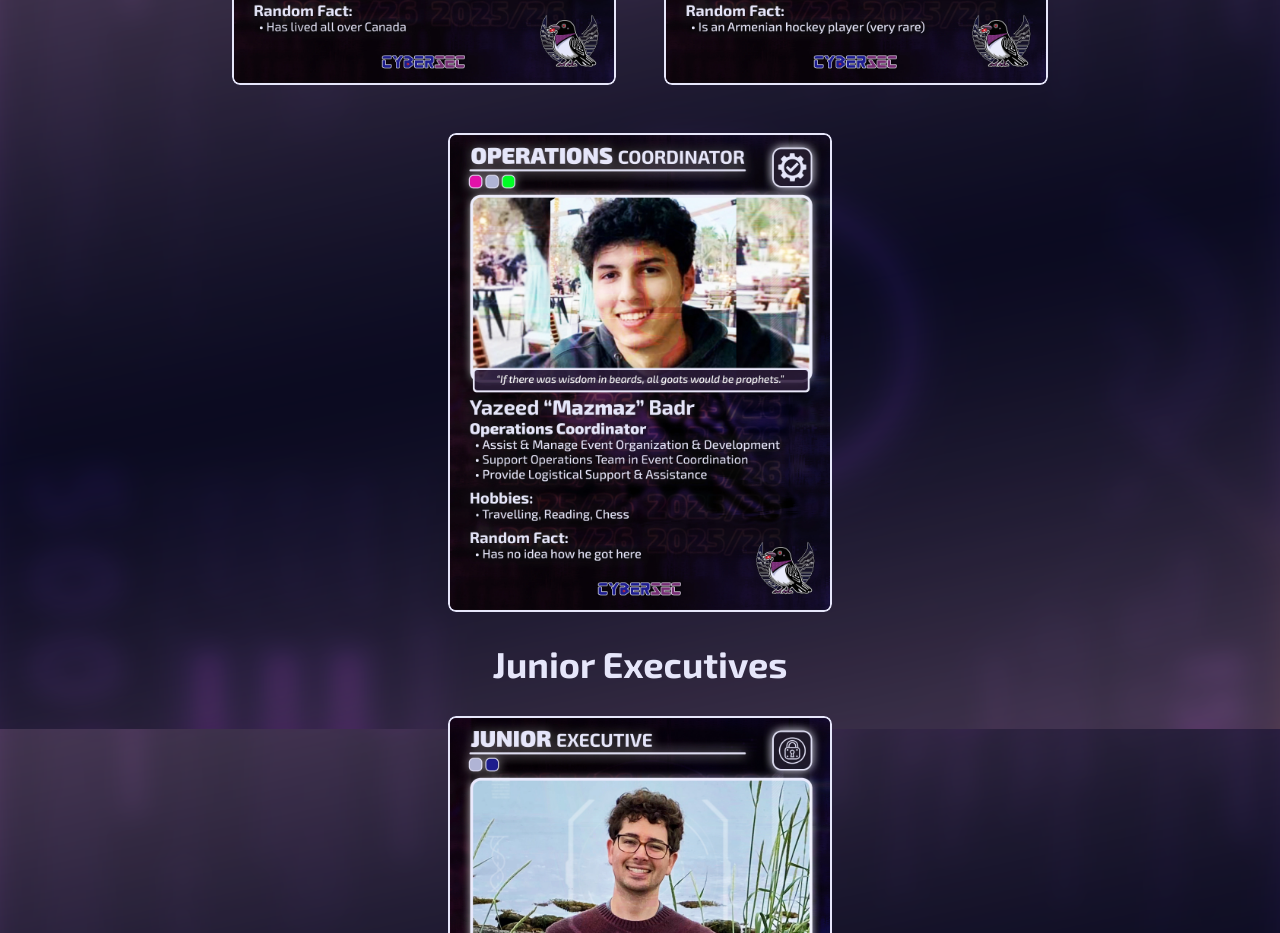
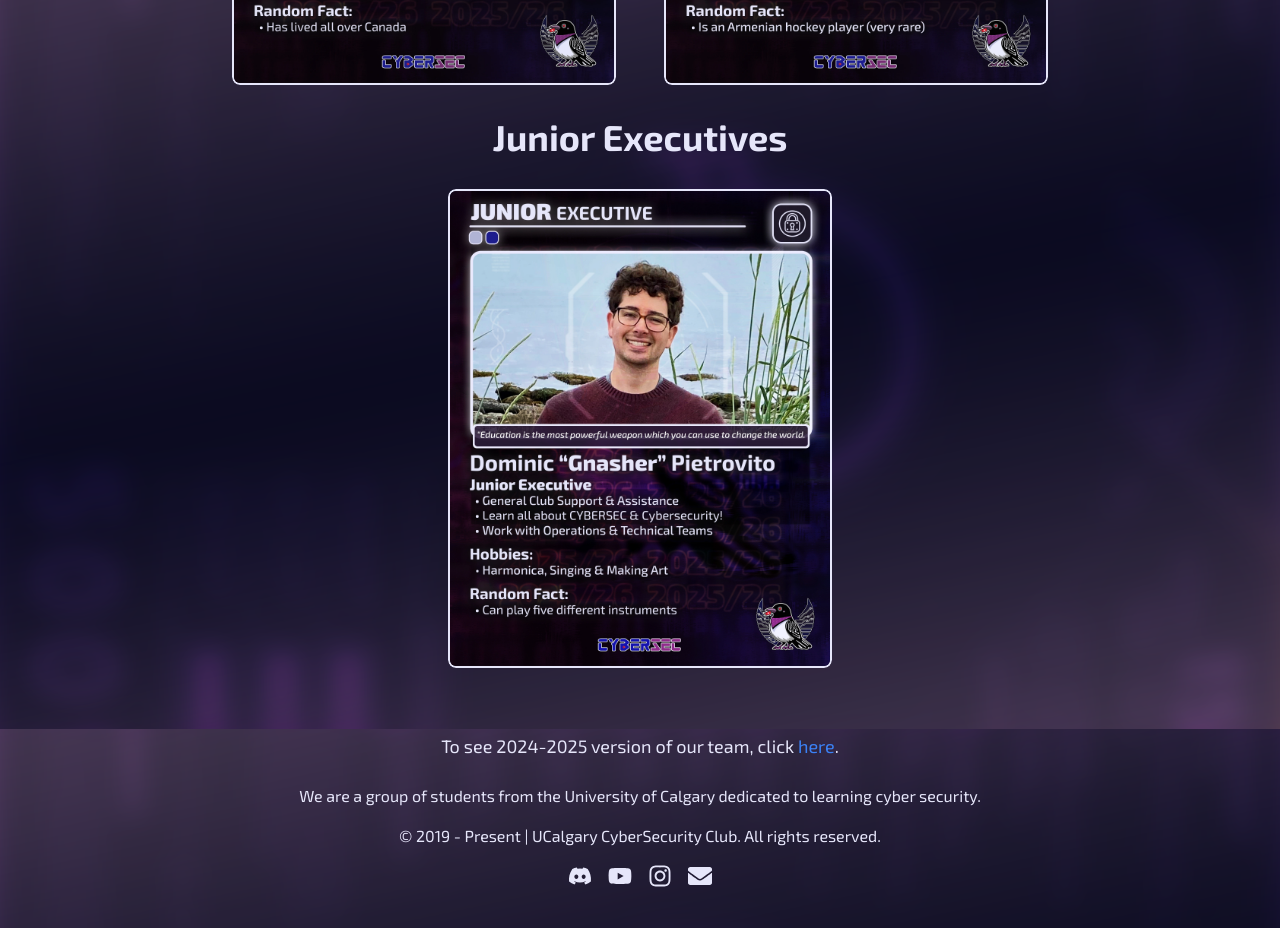
Before and after one commit to infosec-ucalgary/website, a React (Vite) app: page /about in a window 1280 px wide. Shown: the part 6471-7404 px from the top of the page. Built offline with nearby package versions, Linux system fonts and the light colour scheme.

Commit message:
removed yazeed card from 2025-2026

```diff
--- a/src/data/2025-2026/specialists.ts
+++ b/src/data/2025-2026/specialists.ts
@@ -27,11 +27,4 @@ export const specialists =[
     position: "Operations Coordinator",
     card: "/images/cards2025-2026/EB2_C5_Operations_Coordinator (Alex 2nd).webp",
   },
-  {
-    id: 5,
-    firstName: "Yazeed",
-    lastName: "Badr",
-    position: "Operations Coordinator",
-    card: "/images/cards2025-2026/EB2_C6_Operations_Coordinator (Yazeed).webp",
-  },
 ]
```
Also changed, not shown: public/images/cards2025-2026/EB2_C6_Operations_Coordinator (Yazeed).webp (deleted).
